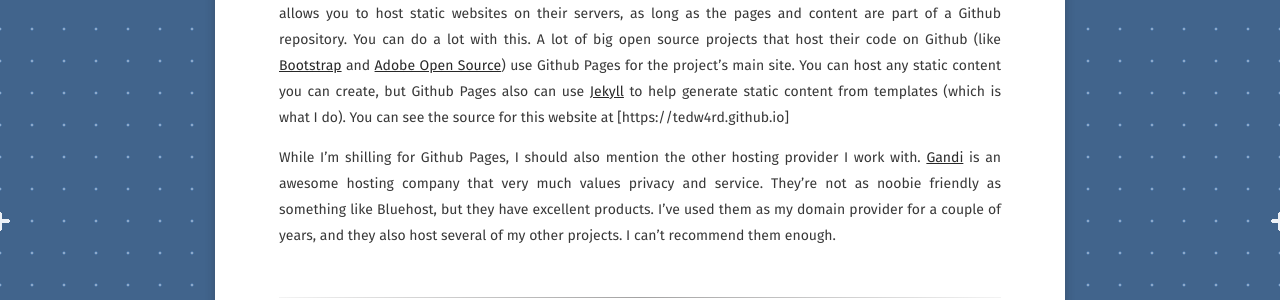
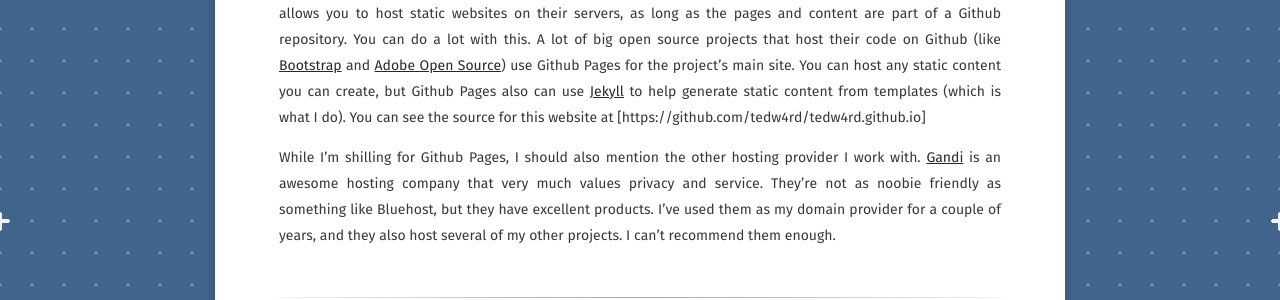
Before and after one commit to tedw4rd/tedw4rd.github.io, a Jekyll site: the page built from _posts/2017-02-22-new-website.md, in a window 1280 px wide. Shown: the part 869-1169 px from the top of the page. Built offline with Jekyll 4.4.1, drawn with Linux system fonts in a browser that asks for light colours; some web fonts are replaced; some of the changed lines change nothing that is shown.

Commit message:
wrong link

```diff
--- a/_posts/2017-02-22-new-website.md
+++ b/_posts/2017-02-22-new-website.md
@@ -13,6 +13,6 @@
 
 I've never been really thrilled with the old Wordpress version of *tedaronson.com*, so I decided to get rid of it. Welcome to the new hotness! I used to be hosted on Bluehost, which was good and cheap for a while, but the quality of their servers felt a little lacking. Maybe it was because I was running Wordpress (which is a pretty chunky piece of software), but I hated how slowly each page would load. Plus, I wasn't really using much of the extra features I got through Bluehost (like email and simple file storage), so it all felt kind of wasteful at $12/month.
 
-Enter Github Pages, which is where you're reading this now. [Github Pages](https://pages.github.com/) is a free service offered by Github that allows you to host static websites on their servers, as long as the pages and content are part of a Github repository. You can do a lot with this. A lot of big open source projects that host their code on Github (like [Bootstrap](https://getbootstrap.com) and [Adobe Open Source](https://adobe.github.io/)) use Github Pages for the project's main site. You can host any static content you can create, but Github Pages also can use [Jekyll](https://jekyllrb.com/) to help generate static content from templates (which is what I do). You can see the source for this website at [https://tedw4rd.github.io]
+Enter Github Pages, which is where you're reading this now. [Github Pages](https://pages.github.com/) is a free service offered by Github that allows you to host static websites on their servers, as long as the pages and content are part of a Github repository. You can do a lot with this. A lot of big open source projects that host their code on Github (like [Bootstrap](https://getbootstrap.com) and [Adobe Open Source](https://adobe.github.io/)) use Github Pages for the project's main site. You can host any static content you can create, but Github Pages also can use [Jekyll](https://jekyllrb.com/) to help generate static content from templates (which is what I do). You can see the source for this website at [https://github.com/tedw4rd/tedw4rd.github.io]
 
 While I'm shilling for Github Pages, I should also mention the other hosting provider I work with. [Gandi](https://gandi.net) is an awesome hosting company that very much values privacy and service. They're not as noobie friendly as something like Bluehost, but they have excellent products. I've used them as my domain provider for a couple of years, and they also host several of my other projects. I can't recommend them enough.
```
